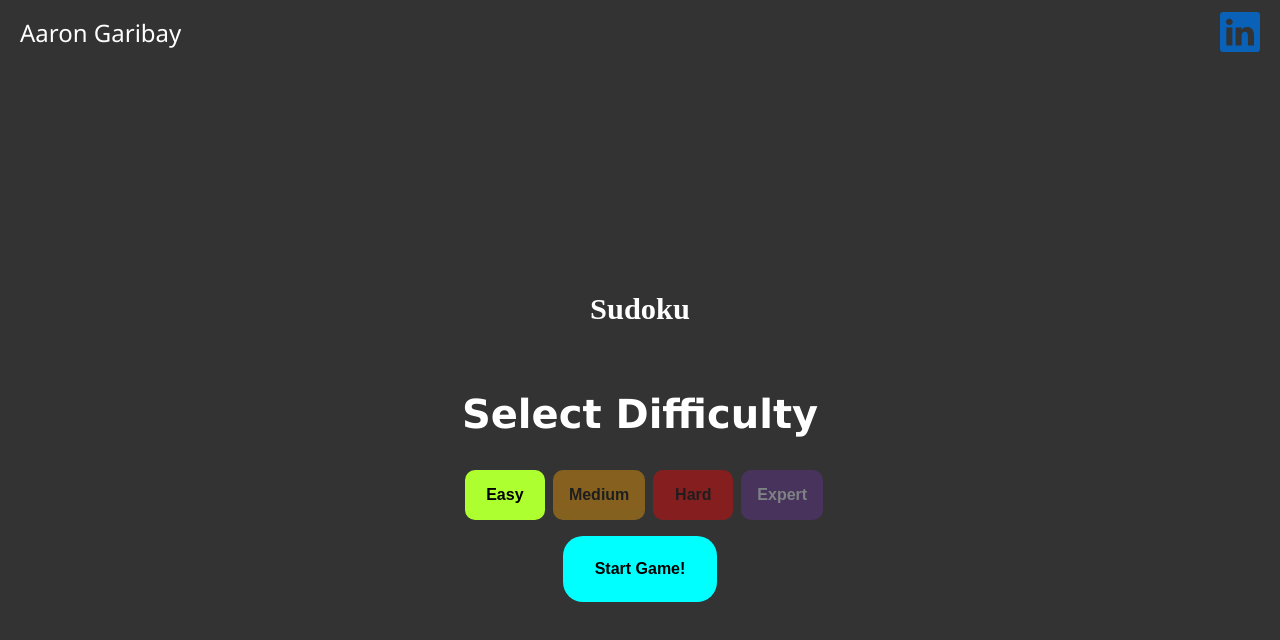
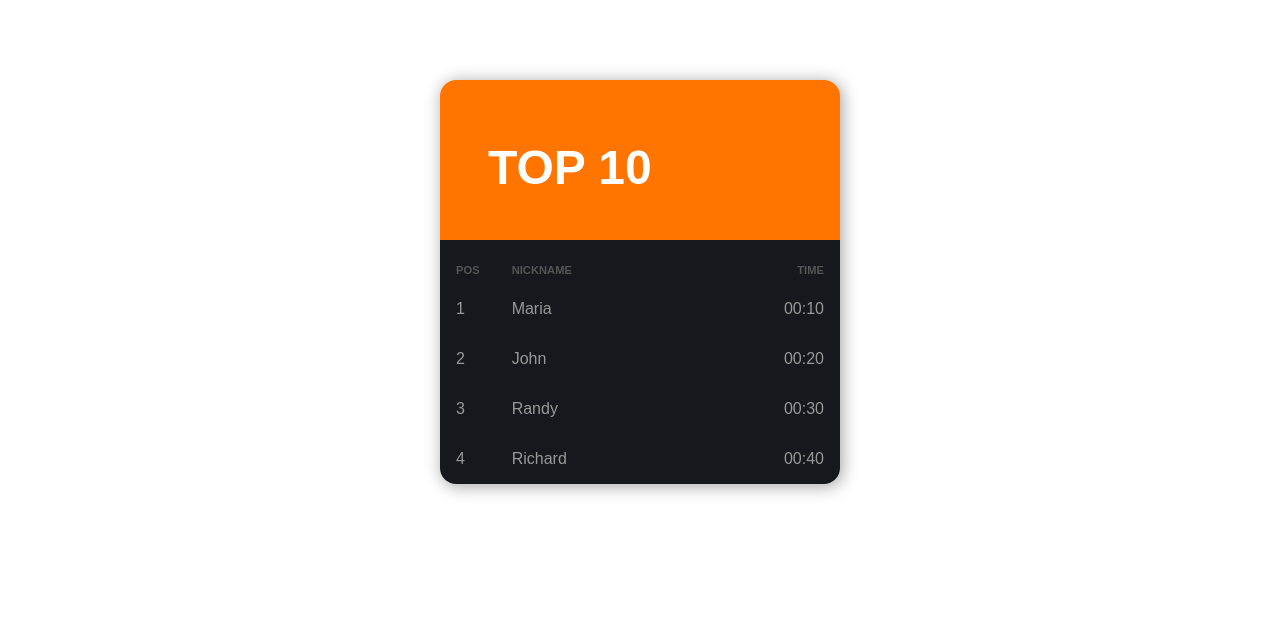
Before and after one commit to aHardReset/sudoku-game-ts, a React (Vite) app: page / in a window 1280 px wide. Shown: the top 640 px of the page. Built offline with nearby package versions, Linux system fonts and the light colour scheme.

Commit message:
adding leader board preview

```diff
--- /dev/null
+++ b/src/LeaderBoardComponent.tsx
@@ -0,0 +1,39 @@
+import leaderBoard from './leaderBoard'
+import './styles/leaderBoard.css'
+
+function calculateTimerText (milliseconds: number): string {
+  const seconds = Math.floor((milliseconds) / 1000)
+  const minutes = Math.floor(seconds / 60)
+  const secondsLeft = seconds % 60
+  return `${minutes < 10 ? '0' : ''}${minutes}:${secondsLeft < 10 ? '0' : ''}${secondsLeft}`
+}
+
+function LeaderBoardComponent () {
+  return (
+    <div className='leader-board'>
+      <header className='leader-board-header'>
+        <h1 className='leader-board-header-text'>Top 10</h1>
+      </header>
+      <table className='leader-board-table'>
+        <thead className='leader-board-thead'>
+          <tr className='leader-board-tr'>
+            <th className='leader-board-th position-thead'>{'Pos'}</th>
+            <th className='leader-board-th nickname-thead'>{'Nickname'}</th>
+            <th className='leader-board-th time-thead'>{'Time'}</th>
+          </tr>
+        </thead>
+        <tbody className='leader-board-tbody'>
+          {leaderBoard.map(({ nickname, milliseconds }, index) => (
+            <tr className='leader-board-tr' key={index}>
+              <td className='leader-board-td leader-board-position'>{index + 1}</td>
+              <td className='leader-board-td leader-board-nickname'>{nickname}</td>
+              <td className='leader-board-td leader-board-time'>{calculateTimerText(milliseconds)}</td>
+            </tr>
+          ))}
+        </tbody>
+      </table>
+    </div>
+  )
+}
+
+export default LeaderBoardComponent
--- /dev/null
+++ b/src/leaderBoard.tsx
@@ -0,0 +1,31 @@
+
+type LeaderInfo = {
+  nickname: string;
+  milliseconds: number;
+}
+
+const maria: LeaderInfo = {
+  nickname: 'Maria',
+  milliseconds: 10000,
+}
+
+const john: LeaderInfo = {
+  nickname: 'John',
+  milliseconds: 20000,
+}
+
+const randy: LeaderInfo = {
+  nickname: 'Randy',
+  milliseconds: 30000,
+}
+
+const richard: LeaderInfo = {
+  nickname: 'Richard',
+  milliseconds: 40000,
+}
+
+const leaderBoard: LeaderInfo[] = [maria, randy, richard, john,]
+leaderBoard.sort((a, b) => a.milliseconds - b.milliseconds)
+console.log(leaderBoard)
+
+export default leaderBoard
--- a/src/main.tsx
+++ b/src/main.tsx
@@ -3,13 +3,28 @@ import ReactDOM from 'react-dom/client'
 
 import Navbar from './Navbar'
 // import App from './App'
+import LeaderBoardComponent from './LeaderBoardComponent'
 import Sudoku from './Sudoku'
 
 import './styles/global.css'
 
 ReactDOM.createRoot(document.getElementById('root') as HTMLElement).render(
   <React.StrictMode>
+    <LeaderBoardComponent />
+  </React.StrictMode>
+)
+
+/*
+
+ReactDOM.createRoot(document.getElementById('root') as HTMLElement).render(
+
+)
+*/
+
+/*
+<React.StrictMode>
+    <React.StrictMode>
     <Navbar />
     <Sudoku />
   </React.StrictMode>
-)
+*/
--- /dev/null
+++ b/src/styles/leaderBoard.css
@@ -0,0 +1,77 @@
+.leader-board {
+  max-width: 25rem;
+  margin: 5rem auto;
+  border-radius: 1rem;
+  box-shadow: 2px 2px 16px 1px #aaa;
+  font-family: sans-serif;
+}
+
+.leader-board-header {
+  background-color: #ff7500;
+  color: white;
+  text-transform: uppercase;
+  border-top-left-radius: 1rem;
+  border-top-right-radius: 1rem;
+  height: 10rem;
+  position: relative;
+}
+
+.leader-board-header-text {
+  font-size: 3rem;
+  line-height: 3rem;
+  position: relative;
+  margin-left: 3rem;
+  top: 4rem;
+}
+
+.leader-board-table {
+  background-color: #16181e;
+  color: #999;
+  width: 100%;
+  border-collapse: collapse;
+  border-bottom-left-radius: 1rem;
+  border-bottom-right-radius: 1rem;
+  overflow: hidden;
+}
+
+.leader-board-thead {
+  font-size: 0.7rem;
+  color: #555;
+  text-transform: uppercase;
+}
+
+.nickname-thead {
+  text-align: left;
+}
+
+.leader-board-tbody .nickname-thead {
+  color: white;
+  font-weight: bold;
+  font-size: 0.9rem;
+}
+
+.position-thead,
+.time-thead {
+  text-align: right;
+}
+
+.leader-board-tbody .leader-board-th:nth-child(2n) {
+  background-color: #1f232c;
+}
+
+.position-thead {
+  width: 4ch;
+  padding-left: 1rem;
+}
+
+.time-thead {
+  width: 8ch;
+}
+
+.leader-board-th {
+  padding: 1.5rem 1rem 0.5rem;
+}
+
+.leader-board-td {
+  padding: 1rem 1rem;
+}
```
